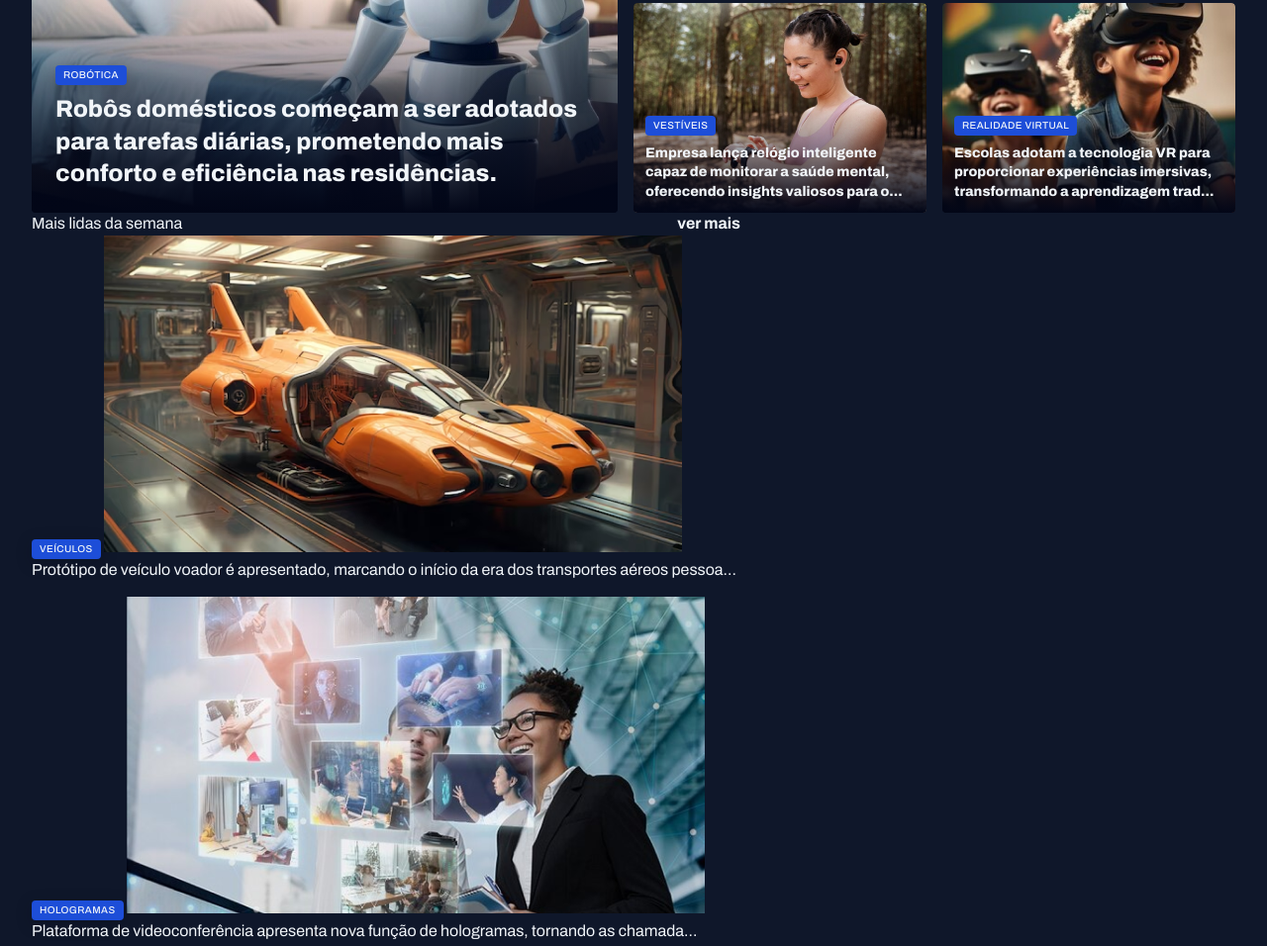
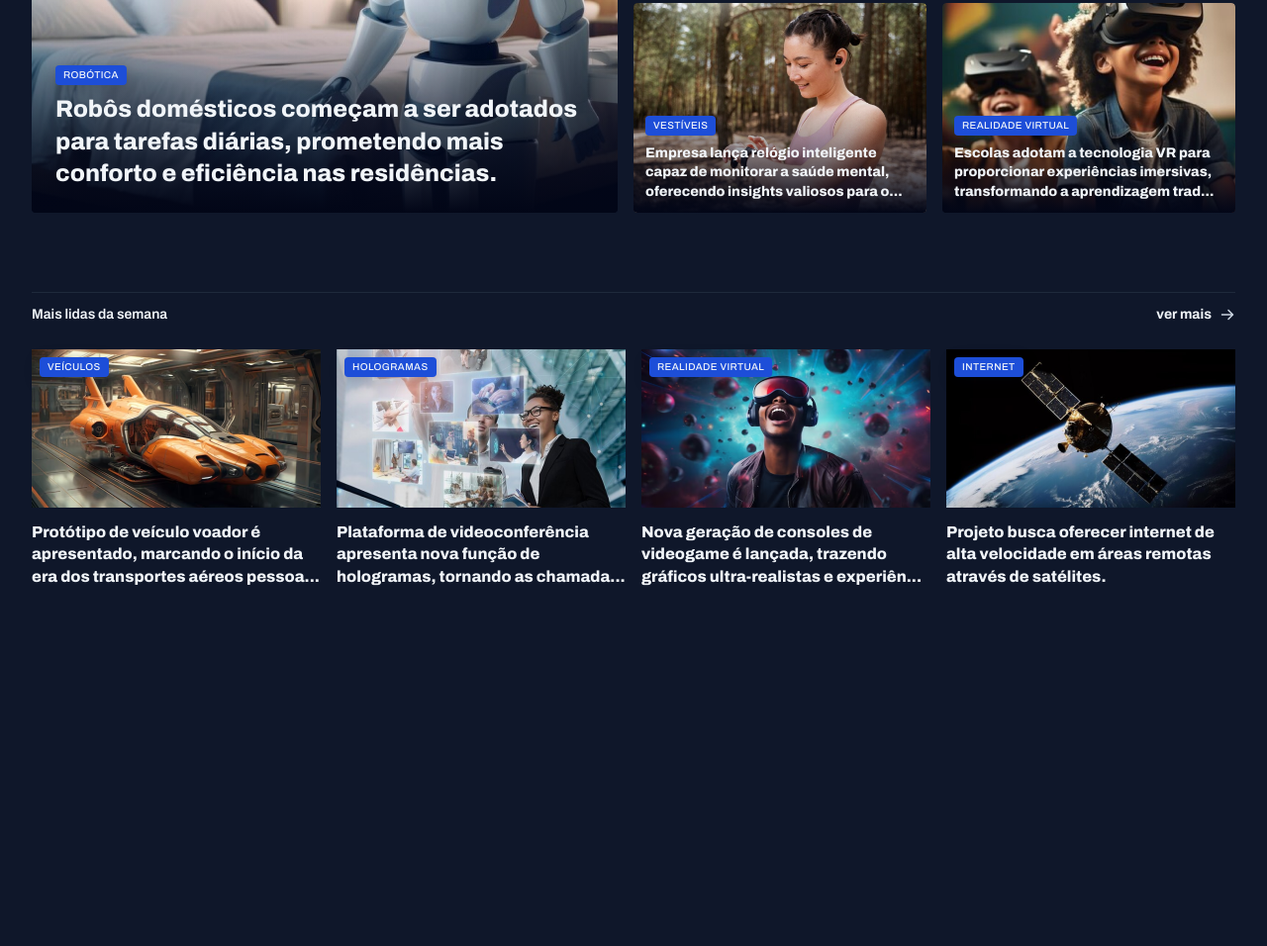
Before and after one commit to bryanalves3/portal-de-noticias, a plain HTML site: page index.html in a window 1280 px wide. Shown: the part 389-1345 px from the top of the page at 99% size. After the commit the page ends 983 px from the top, so only its background shows below. Drawn offline with Linux system fonts and the light colour scheme.

Commit message:
finalizando os "mais lidos"

```diff
--- a/assets/css/global.css
+++ b/assets/css/global.css
@@ -59,6 +59,7 @@ img {
 
 main {
   margin-top: 40px;
+  gap: 80px;
 }
 
 .content-tag {
--- a/assets/css/sections.css
+++ b/assets/css/sections.css
@@ -1,3 +1,25 @@
+section header {
+  border-top: 1px solid var(--stroke-color);
+  padding-block: 12px 24px;
+  font: var(--text-span);
+
+  a {
+    justify-self: end;
+    align-items: center;
+    gap: 8px;
+
+    span {
+      background-image: url(/assets/icons/ArrowRight-White.svg);
+      width: 16px;
+      height: 16px;
+    }
+
+    &:hover span {
+      background-image: url(/assets/icons/ArrowRight.svg);
+    }
+  }
+}
+
 #featured {
   img {
     height: 100%;
@@ -37,3 +59,28 @@
     }
   }
 }
+
+#weekly {
+  &>div {
+    grid-template-columns: repeat(4, 292px);
+  }
+
+  img {
+    height: 160px;
+  }
+
+  figure {
+    position: relative;
+
+    .content-tag {
+      position: absolute;
+      top: 8px;
+      left: 8px;
+    }
+
+    p {
+      margin-top: 8px;
+      font-weight: 800;
+    }
+  }
+}
```
